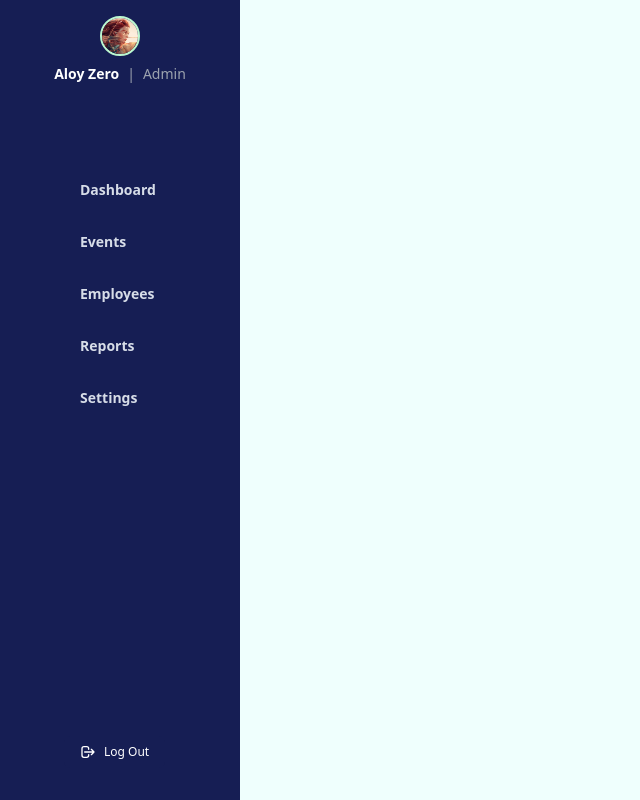
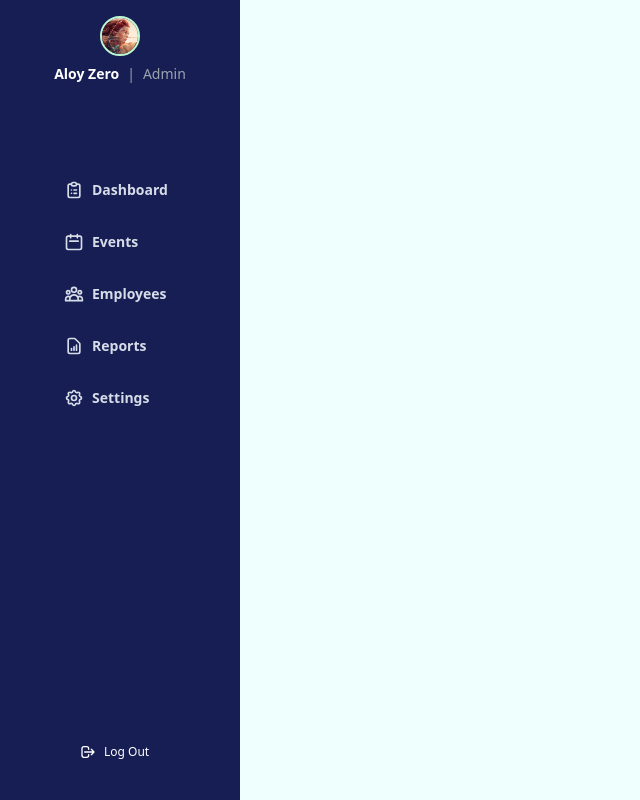
Before and after one commit to aguilanbon/mern-app, a React (Create React App) app: page /home in a window 1280 px wide. Shown: the whole page, without its empty margins (0-640 px from the left). Built offline with nearby package versions, Linux system fonts and the light colour scheme.

Commit message:
added icons for nav links

```diff
--- a/src/pages/Home/Links.jsx
+++ b/src/pages/Home/Links.jsx
@@ -5,19 +5,45 @@ function Links() {
     <div className='w-full flex flex-col items-center text-white'>
         <ul className='w-full flex flex-col mt-20'>
             <li className='w-full'>
-                <a href="/" className='w-full py-4 flex items-center justify-start pl-20 font-semibold border-r-4 border-transparent text-hoversecondary text-sm hover:border-r-secondary hover:bg-gradient-to-l hover:from-hoverprimary'>Dashboard</a>
+                <a href="/" className='w-full py-4 flex items-center justify-start pl-16 font-semibold border-r-4 border-transparent text-hoversecondary text-sm hover:border-r-secondary hover:bg-gradient-to-l hover:from-hoverprimary'>
+                    <svg xmlns="http://www.w3.org/2000/svg" className="h-5 w-5 mr-2" fill="none" viewBox="0 0 24 24" stroke="currentColor" strokeWidth={2}>
+                        <path strokeLinecap="round" strokeLinejoin="round" d="M9 5H7a2 2 0 00-2 2v12a2 2 0 002 2h10a2 2 0 002-2V7a2 2 0 00-2-2h-2M9 5a2 2 0 002 2h2a2 2 0 002-2M9 5a2 2 0 012-2h2a2 2 0 012 2m-3 7h3m-3 4h3m-6-4h.01M9 16h.01" />
+                    </svg>
+                    <p>Dashboard</p>
+                </a>
             </li>
             <li className='w-full'>
-                <a href="/" className='w-full py-4 flex items-center justify-start pl-20 font-semibold border-r-4 border-transparent text-hoversecondary text-sm hover:border-r-secondary hover:bg-gradient-to-l hover:from-hoverprimary'>Events</a>
+                <a href="/" className='w-full py-4 flex items-center justify-start pl-16 font-semibold border-r-4 border-transparent text-hoversecondary text-sm hover:border-r-secondary hover:bg-gradient-to-l hover:from-hoverprimary'>
+                    <svg xmlns="http://www.w3.org/2000/svg" className="h-5 w-5 mr-2" fill="none" viewBox="0 0 24 24" stroke="currentColor" strokeWidth={2}>
+                        <path strokeLinecap="round" strokeLinejoin="round" d="M8 7V3m8 4V3m-9 8h10M5 21h14a2 2 0 002-2V7a2 2 0 00-2-2H5a2 2 0 00-2 2v12a2 2 0 002 2z" />
+                    </svg>
+                    <p>Events</p>
+                </a>
             </li>
             <li className='w-full'>
-                <a href="/" className='w-full py-4 flex items-center justify-start pl-20 font-semibold border-r-4 border-transparent text-hoversecondary text-sm hover:border-r-secondary hover:bg-gradient-to-l hover:from-hoverprimary'>Employees</a>
+                <a href="/" className='w-full py-4 flex items-center justify-start pl-16 font-semibold border-r-4 border-transparent text-hoversecondary text-sm hover:border-r-secondary hover:bg-gradient-to-l hover:from-hoverprimary'>
+                    <svg xmlns="http://www.w3.org/2000/svg" className="h-5 w-5 mr-2" fill="none" viewBox="0 0 24 24" stroke="currentColor" strokeWidth={2}>
+                        <path strokeLinecap="round" strokeLinejoin="round" d="M17 20h5v-2a3 3 0 00-5.356-1.857M17 20H7m10 0v-2c0-.656-.126-1.283-.356-1.857M7 20H2v-2a3 3 0 015.356-1.857M7 20v-2c0-.656.126-1.283.356-1.857m0 0a5.002 5.002 0 019.288 0M15 7a3 3 0 11-6 0 3 3 0 016 0zm6 3a2 2 0 11-4 0 2 2 0 014 0zM7 10a2 2 0 11-4 0 2 2 0 014 0z" />
+                    </svg>
+                    <p>Employees</p>
+                </a>
             </li>
             <li className='w-full'>
-                <a href="/" className='w-full py-4 flex items-center justify-start pl-20 font-semibold border-r-4 border-transparent text-hoversecondary text-sm hover:border-r-secondary hover:bg-gradient-to-l hover:from-hoverprimary'>Reports</a>
+                <a href="/" className='w-full py-4 flex items-center justify-start pl-16 font-semibold border-r-4 border-transparent text-hoversecondary text-sm hover:border-r-secondary hover:bg-gradient-to-l hover:from-hoverprimary'>
+                    <svg xmlns="http://www.w3.org/2000/svg" className="h-5 w-5 mr-2" fill="none" viewBox="0 0 24 24" stroke="currentColor" strokeWidth={2}>
+                        <path strokeLinecap="round" strokeLinejoin="round" d="M9 17v-2m3 2v-4m3 4v-6m2 10H7a2 2 0 01-2-2V5a2 2 0 012-2h5.586a1 1 0 01.707.293l5.414 5.414a1 1 0 01.293.707V19a2 2 0 01-2 2z" />
+                    </svg>
+                    <p>Reports</p>
+                </a>
             </li>
             <li className='w-full'>
-                <a href="/" className='w-full py-4 flex items-center justify-start pl-20 font-semibold border-r-4 border-transparent text-hoversecondary text-sm hover:border-r-secondary hover:bg-gradient-to-l hover:from-hoverprimary'>Settings</a>
+                <a href="/" className='w-full py-4 flex items-center justify-start pl-16 font-semibold border-r-4 border-transparent text-hoversecondary text-sm hover:border-r-secondary hover:bg-gradient-to-l hover:from-hoverprimary'>
+                    <svg xmlns="http://www.w3.org/2000/svg" className="h-5 w-5 mr-2" fill="none" viewBox="0 0 24 24" stroke="currentColor" strokeWidth={2}>
+                        <path strokeLinecap="round" strokeLinejoin="round" d="M10.325 4.317c.426-1.756 2.924-1.756 3.35 0a1.724 1.724 0 002.573 1.066c1.543-.94 3.31.826 2.37 2.37a1.724 1.724 0 001.065 2.572c1.756.426 1.756 2.924 0 3.35a1.724 1.724 0 00-1.066 2.573c.94 1.543-.826 3.31-2.37 2.37a1.724 1.724 0 00-2.572 1.065c-.426 1.756-2.924 1.756-3.35 0a1.724 1.724 0 00-2.573-1.066c-1.543.94-3.31-.826-2.37-2.37a1.724 1.724 0 00-1.065-2.572c-1.756-.426-1.756-2.924 0-3.35a1.724 1.724 0 001.066-2.573c-.94-1.543.826-3.31 2.37-2.37.996.608 2.296.07 2.572-1.065z" />
+                    <path strokeLinecap="round" strokeLinejoin="round" d="M15 12a3 3 0 11-6 0 3 3 0 016 0z" />
+                    </svg>
+                    <p>Settings</p>
+                </a>
             </li>
         </ul>
     </div>
--- a/src/pages/Home/Navigation.jsx
+++ b/src/pages/Home/Navigation.jsx
@@ -18,7 +18,6 @@ function Navigation() {
                 <div className='w-full h-auto flex'>
                     <Links />
                 </div>
-
                 <div className='flex w-full'>
                     <button className='w-auto h-8 flex items-center px-4 ml-16 mb-8 text-white rounded-md bg-primary hover:bg-secondary'>
                         <svg xmlns="http://www.w3.org/2000/svg" className="h-4 w-4" fill="none" viewBox="0 0 24 24" stroke="currentColor" strokeWidth={2}>
```
